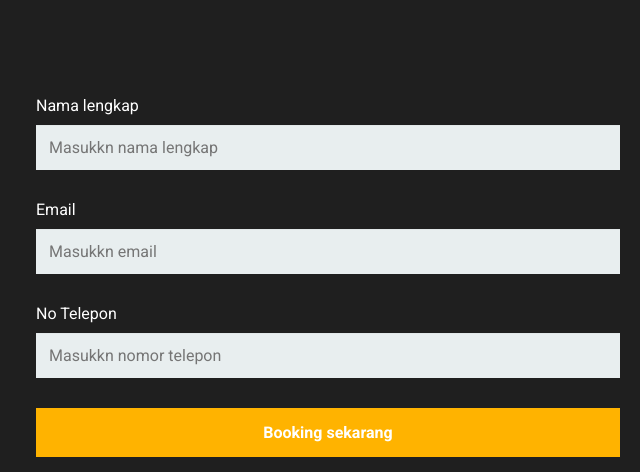
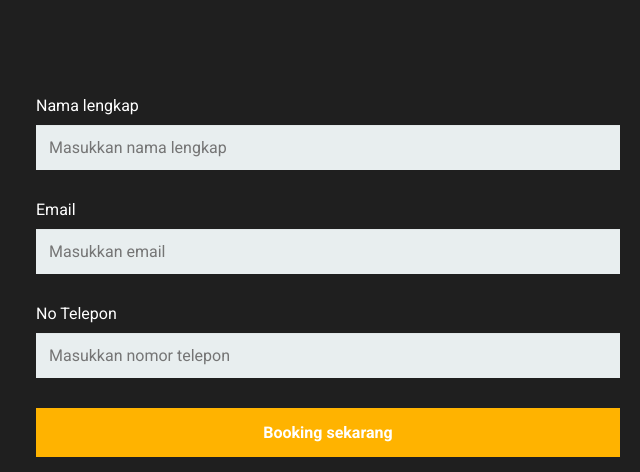
Before and after one commit to joanpurbaa/soto-bang-amat, a plain HTML site: page index.html in a window 1280 px wide. Shown: the part 6720-7192 px from the top of the page, 532-1172 px from the left. Drawn offline with Linux system fonts and the light colour scheme.

Commit message:
fix: fix the placeholder at contact section

```diff
--- a/index.html
+++ b/index.html
@@ -318,15 +318,15 @@
         <ul>
           <li>
             <label for="">Nama lengkap</label>
-            <input type="text" placeholder="Masukkn nama lengkap">
+            <input type="text" placeholder="Masukkan nama lengkap">
           </li>
           <li>
             <label for="">Email</label>
-            <input type="text" placeholder="Masukkn email">
+            <input type="text" placeholder="Masukkan email">
           </li>
           <li>
             <label for="">No Telepon</label>
-            <input type="text" placeholder="Masukkn nomor telepon">
+            <input type="text" placeholder="Masukkan nomor telepon">
           </li>
           <li>
             <button onclick="alert('Kamu sudah membooking')">Booking sekarang</button>
```
